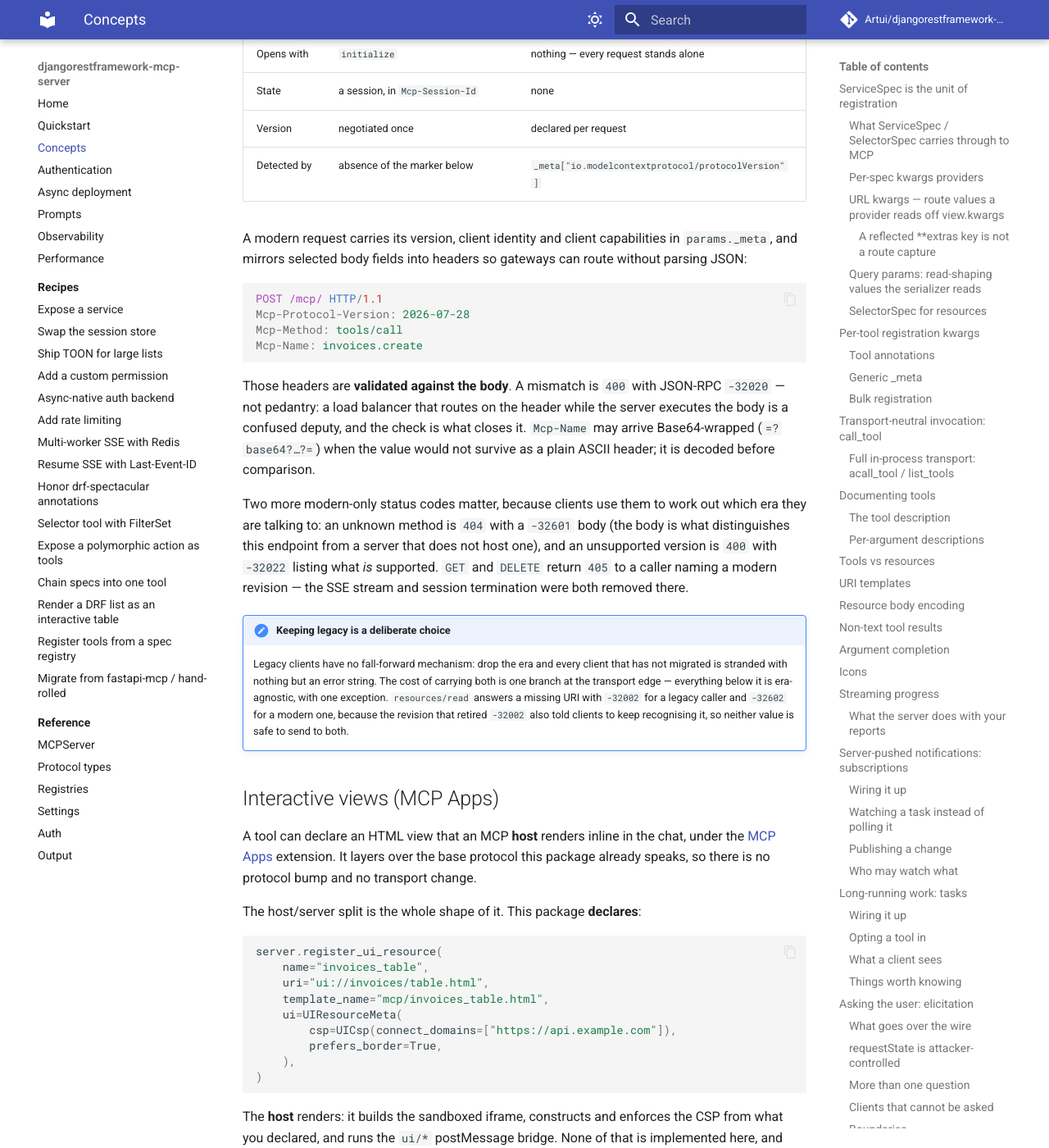
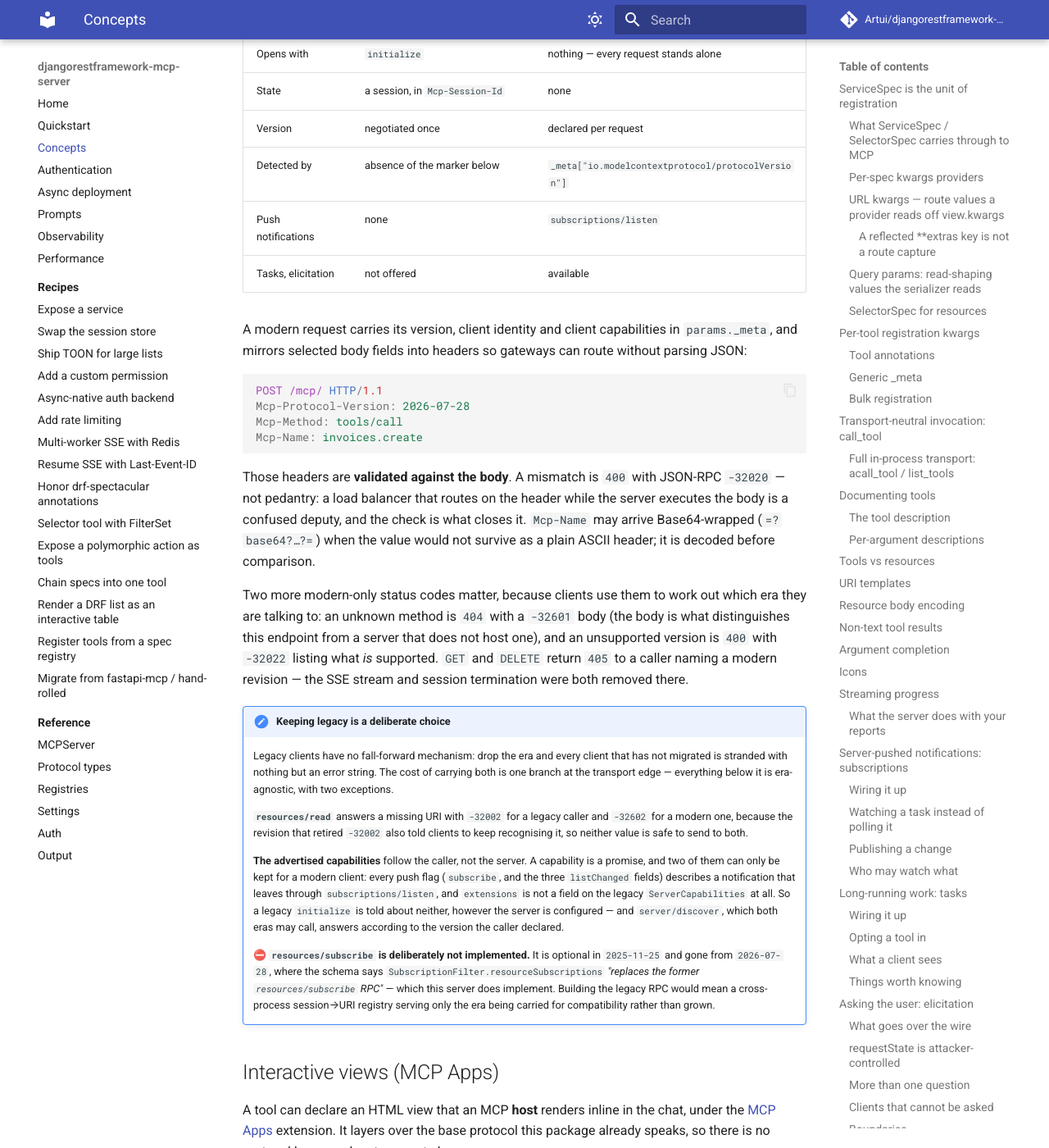
Before and after one commit to Artui/django-spec-mcp, an MkDocs documentation site: the page built from docs/concepts.md, in a window 1280 px wide and 1400 px high, scrolled down 25900 px. Shown: the whole window at 82% size. Built offline with MkDocs 1.6.1 and Material for MkDocs 9.7.7, drawn with Linux system fonts in a browser that asks for light colours; comment, search, counter and statistics services are not loaded.

Commit message:
Serve both protocol eras honestly, and release 0.24.0 (Artui/djangorestframework-mcp-server#72)
* Stop promising legacy clients notifications they cannot receive

The handshake advertised resources.subscribe and all three listChanged
flags whenever a subscription broker was configured. Every one of those
notifications leaves through subscriptions/listen, which is a modern-only
method — so a legacy client acting on subscribe sent resources/subscribe
and got -32601, and one acting on a listChanged got something worse,
because nothing answered at all and it simply waited.

The same handshake advertised extensions, which is not a field on the
legacy ServerCapabilities and names an extension a legacy client cannot
declare per request and so can never reach.

Capabilities now follow the caller's era. initialize passes modern=False
unconditionally — reaching that handler is itself the proof, since the
method does not exist in 2026-07-28, so reading a version would get it
wrong for a context carrying a modern default. server/discover, which
both eras may call, answers according to the version the caller declared.
Nothing changes for a modern client, and registry presence is untouched:
a legacy client is still told it has resources to read.

resources/subscribe stays unimplemented, which is why the fix is the
advertisement. It is optional in 2025-11-25 and gone from 2026-07-28,
where SubscriptionFilter.resourceUris replaces it — and that is built.
The legacy RPC would need a cross-process session-to-URI registry serving
only the era being carried for compatibility rather than grown.

The rule, now in the docstring: advertise a capability only when there is
something behind it for this caller, and the era is part of "behind it".

Co-Authored-By: Claude Opus 5 <noreply@anthropic.com>

* Fold the wave's changelog into one release story

Co-Authored-By: Claude Opus 5 <noreply@anthropic.com>

* Release 0.24.0

Co-Authored-By: Claude Opus 5 <noreply@anthropic.com>

---------

Co-authored-by: Claude Opus 5 <noreply@anthropic.com>

```diff
--- a/django_spec_mcp/version.py
+++ b/django_spec_mcp/version.py
@@ -1,5 +1,5 @@
 from __future__ import annotations
 
-__version__: str = "0.23.0"
+__version__: str = "0.24.0"
 
 __all__ = ["__version__"]
--- a/docs/concepts.md
+++ b/docs/concepts.md
@@ -1198,6 +1198,8 @@ which by reading the request:
 | State | a session, in `Mcp-Session-Id` | none |
 | Version | negotiated once | declared per request |
 | Detected by | absence of the marker below | `_meta["io.modelcontextprotocol/protocolVersion"]` |
+| Push notifications | none | `subscriptions/listen` |
+| Tasks, elicitation | not offered | available |
 
 A modern request carries its version, client identity and client capabilities
 in `params._meta`, and mirrors selected body fields into headers so gateways
@@ -1228,10 +1230,28 @@ revision — the SSE stream and session termination were both removed there.
     Legacy clients have no fall-forward mechanism: drop the era and every
     client that has not migrated is stranded with nothing but an error string.
     The cost of carrying both is one branch at the transport edge — everything
-    below it is era-agnostic, with one exception. `resources/read` answers a
-    missing URI with `-32002` for a legacy caller and `-32602` for a modern
-    one, because the revision that retired `-32002` also told clients to keep
-    recognising it, so neither value is safe to send to both.
+    below it is era-agnostic, with two exceptions.
+
+    **`resources/read`** answers a missing URI with `-32002` for a legacy caller
+    and `-32602` for a modern one, because the revision that retired `-32002`
+    also told clients to keep recognising it, so neither value is safe to send
+    to both.
+
+    **The advertised capabilities** follow the caller, not the server. A
+    capability is a promise, and two of them can only be kept for a modern
+    client: every push flag (`subscribe`, and the three `listChanged` fields)
+    describes a notification that leaves through `subscriptions/listen`, and
+    `extensions` is not a field on the legacy `ServerCapabilities` at all. So a
+    legacy `initialize` is told about neither, however the server is configured
+    — and `server/discover`, which both eras may call, answers according to the
+    version the caller declared.
+
+    ⛔ **`resources/subscribe` is deliberately not implemented.** It is optional
+    in `2025-11-25` and gone from `2026-07-28`, where the schema says
+    `SubscriptionFilter.resourceSubscriptions` *"replaces the former `resources/subscribe`
+    RPC"* — which this server does implement. Building the legacy RPC would mean
+    a cross-process session→URI registry serving only the era being carried for
+    compatibility rather than grown.
 
 ## Interactive views (MCP Apps)
 
--- a/pyproject.toml
+++ b/pyproject.toml
@@ -152,7 +152,7 @@ root = ["./rest_framework_mcp"]
 # block under a new dated heading. Run via `uvx bump-my-version` (no
 # permanent dependency added to the project).
 [tool.bumpversion]
-current_version = "0.23.0"
+current_version = "0.24.0"
 allow_dirty = false
 commit = false
 tag = false
```
Also changed, not shown: CHANGELOG.md (+64 -23 lines), 5 other files.
